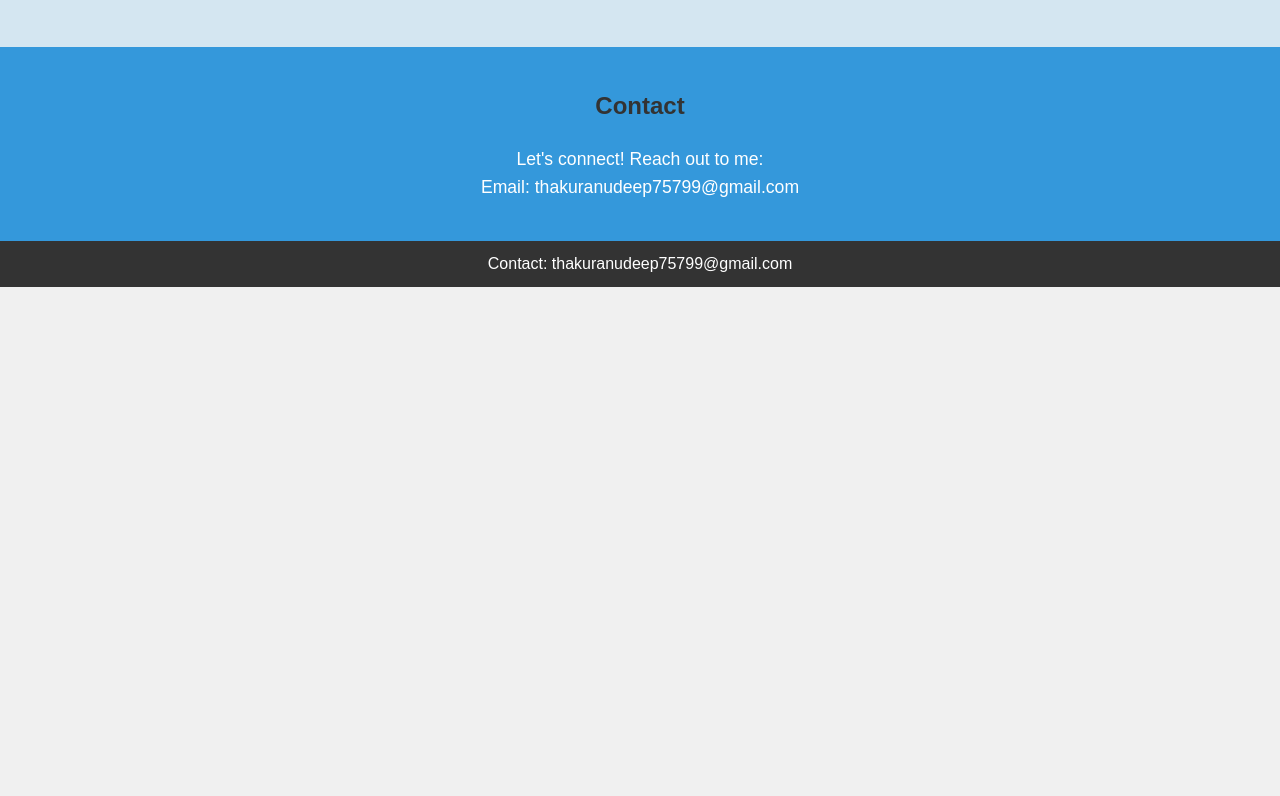
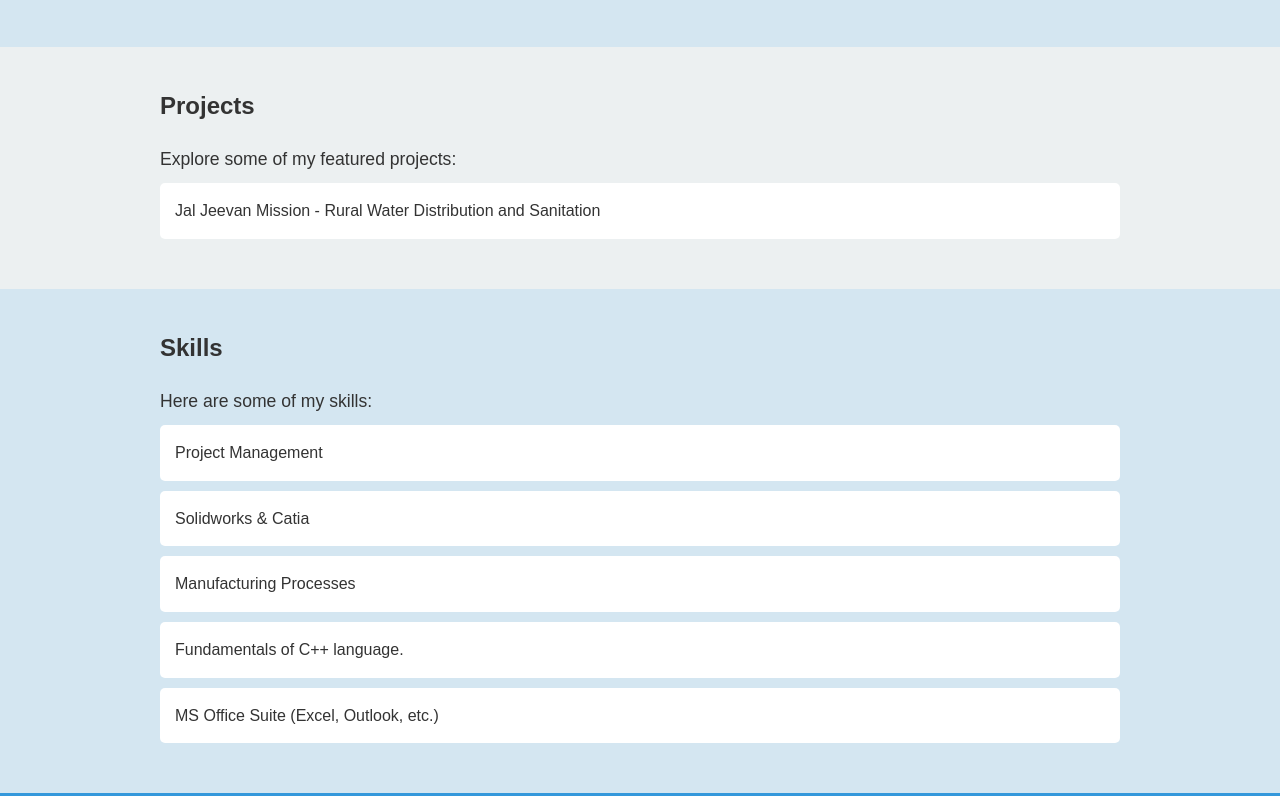
Before and after one commit to AnudeepThakur/AnudeepThakur.github.io, a plain HTML site: page index.html in a window 1280 px wide. Shown: the part 1776-2572 px from the top of the page. Before the commit the page ends 2063 px from the top, so only its background shows below. Drawn offline with Linux system fonts and the light colour scheme.

Commit message:
Update index.html

```diff
--- a/index.html
+++ b/index.html
@@ -17,7 +17,6 @@
     <section id="about">
         <div class="container">
             <h2>About Me</h2>
-            <!-- Your existing about me content -->
             <p>
                 Welcome to my portfolio. I am Anudeep Singh, a Central Planning and Monitoring Engineer at Jakson Group, spearheading impactful projects like the Jal Jeevan Mission in Uttar Pradesh. Grounded in a B.Tech in Mechanical Engineering from GL Bajaj Institute of Technology and Management, and a Diploma in Mechanical Engineering (Production) from Government Polytechnic Ghaziabad, I bring a fusion of technical prowess and strategic project management.
                 My professional journey is marked by a commitment to excellence in every project. With a focus on the intersection of mechanical engineering and project leadership, I thrive in delivering transformative results. Eager to contribute my skills and knowledge, I am driven by a passion for innovative projects. Explore my portfolio to discover more about my journey and achievements.
@@ -28,7 +27,6 @@
     <section id="education">
         <div class="container">
             <h2>Education</h2>
-            <!-- Your existing education content -->
             <div class="education-item">
                 <h3>B.Tech in Mechanical Engineering</h3>
                 <p>
@@ -87,6 +85,32 @@
         </div>
     </section>
 
+    <section id="projects">
+        <div class="container">
+            <h2>Projects</h2>
+            <p>Explore some of my featured projects:</p>
+            <ul>
+                <li>Jal Jeevan Mission - Rural Water Distribution and Sanitation</li>
+                <!-- Add more project details if needed -->
+            </ul>
+        </div>
+    </section>
+
+    <section id="skills">
+        <div class="container">
+            <h2>Skills</h2>
+            <p>Here are some of my skills:</p>
+            <ul>
+                <li>Project Management</li>
+                <li>Solidworks & Catia</li>
+                <li>Manufacturing Processes</li>
+                <li>Fundamentals of C++ language.</li>
+                <li>MS Office Suite (Excel, Outlook, etc.)</li>
+                <!-- Add more skills if needed -->
+            </ul>
+        </div>
+    </section>
+
     <section id="contact">
         <div class="container">
             <h2>Contact</h2>
@@ -96,8 +120,6 @@
         </div>
     </section>
 
-    <!-- Add more sections as needed -->
-
     <footer>
         <div class="container">
             <p>Contact: thakuranudeep75799@gmail.com</p>
```
